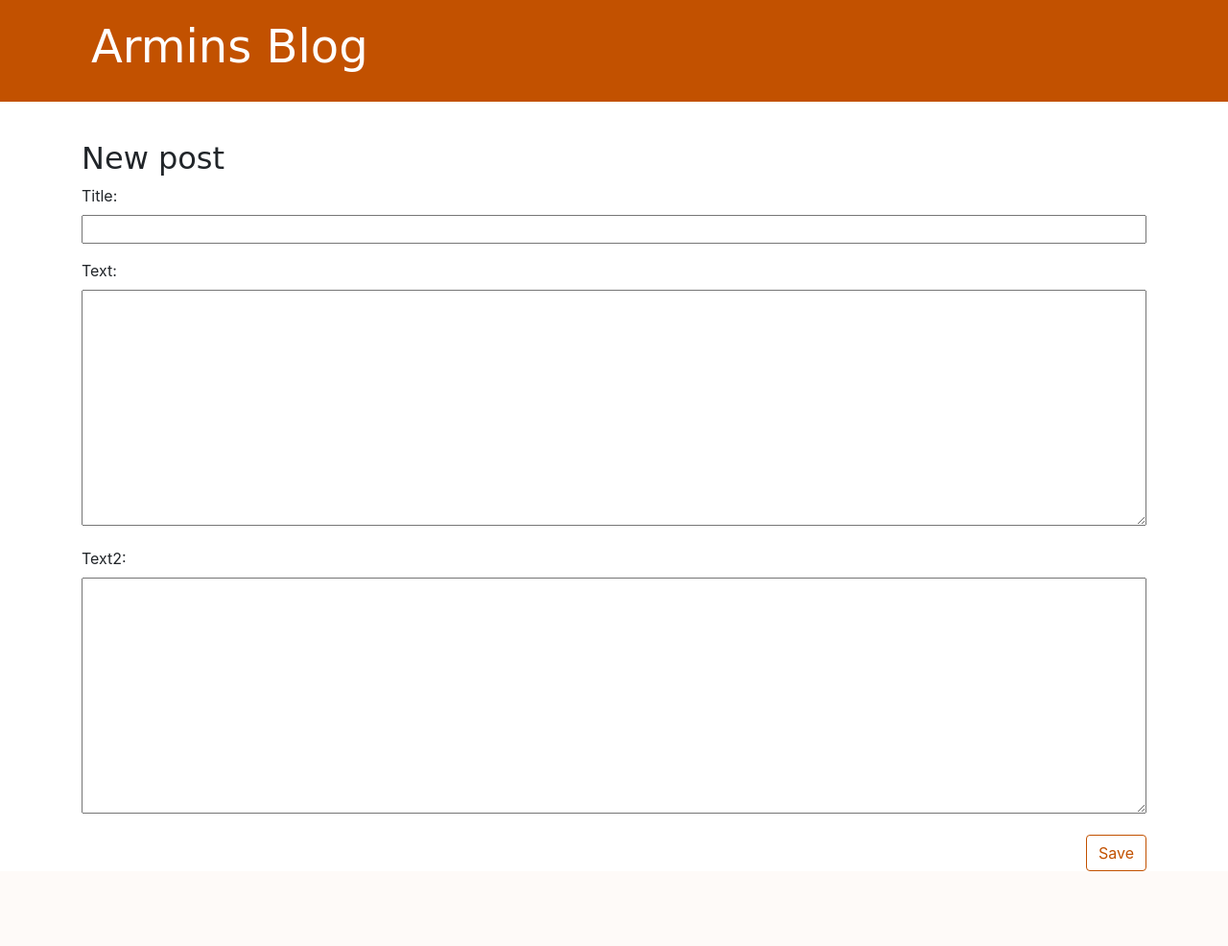
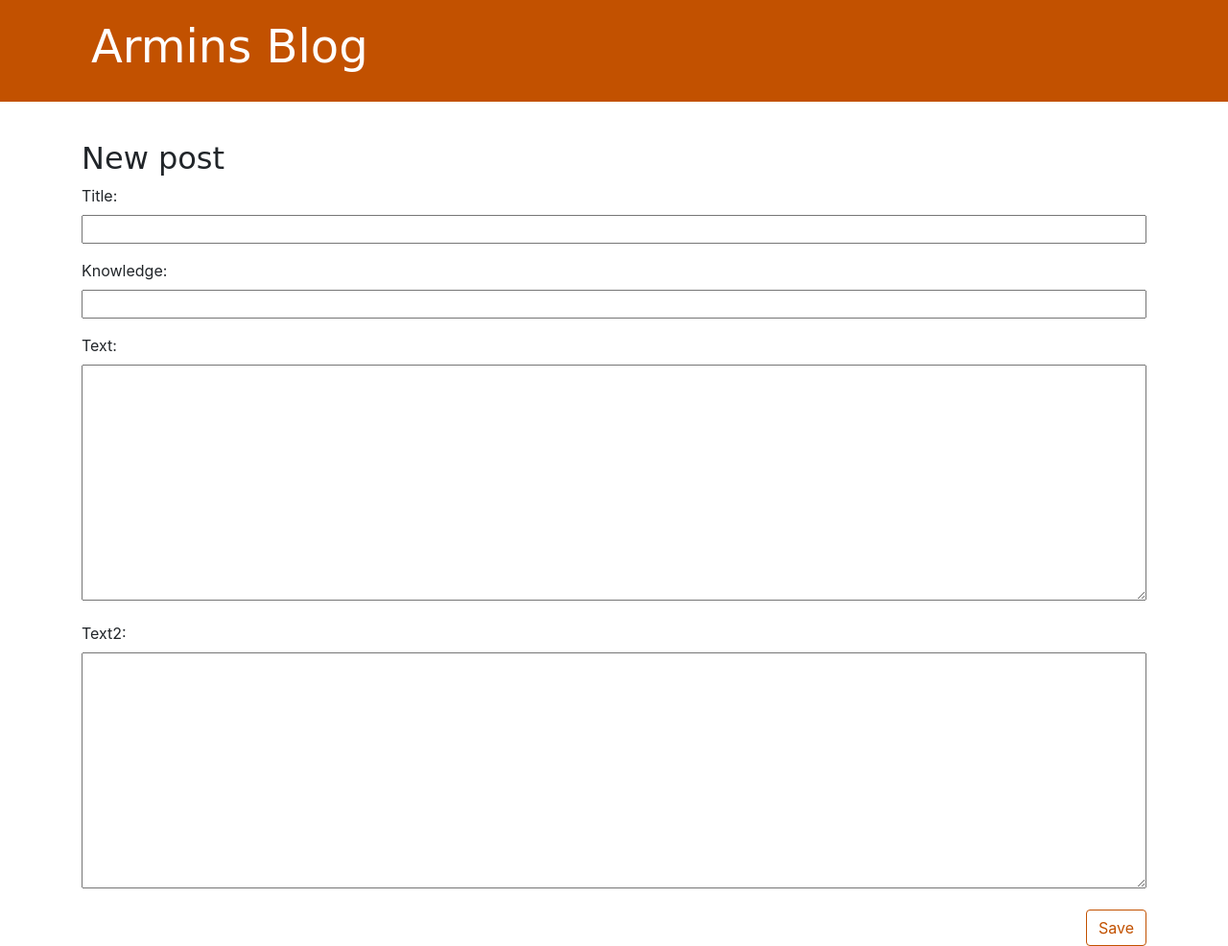
Before and after one commit to hrmanagerde/my_first_blog, a Django app: page /post/new/ in a window 1280 px wide. Shown: the whole page at 96% size. Before the commit the page ends 908 px from the top, so only its background shows below. Run offline with Django 3.2, Linux system fonts and the light colour scheme.

Commit message:
Neues Feld Knowledge

```diff
--- a/blog/forms.py
+++ b/blog/forms.py
@@ -6,4 +6,4 @@ class PostForm(forms.ModelForm):
 
     class Meta:
          model = Post
-         fields = ('title', 'text', 'text2',)
+         fields = ('title', 'knowledge', 'text', 'text2',)
--- a/blog/models.py
+++ b/blog/models.py
@@ -8,6 +8,7 @@ class Post(models.Model):
     title = models.CharField(max_length=200)
     text = models.TextField()
     text2 = models.TextField()
+    knowledge = models.PositiveSmallIntegerField()
     created_date = models.DateTimeField(default=timezone.now)
     published_date = models.DateTimeField(blank=True, null=True)
 
--- a/blog/templates/blog/post_detail.html
+++ b/blog/templates/blog/post_detail.html
@@ -15,6 +15,7 @@
             </time>
         {% endif %}
         <h2>{{ post.title }}</h2>
+        <p>{{ post.knowledge }}</p>
         <p>{{ post.text|linebreaksbr }}</p>
         <p>{{ post.text2|linebreaksbr }}</p>
     </article>
--- a/blog/templates/blog/post_list.html
+++ b/blog/templates/blog/post_list.html
@@ -6,6 +6,7 @@
                 {{ post.published_date }}
             </time>
             <h2><a href=""><a href="{% url 'post_detail' pk=post.pk %}">{{ post.title }}</a></h2>
+            <p>{{ post.knowledge }}</p>
             <p>{{ post.text|linebreaksbr }}</p>
             <p>{{ post.text2|linebreaksbr }}</p>
         </article>
```
Also changed, not shown: blog/migrations/0003_post_knowledge.py (added).
